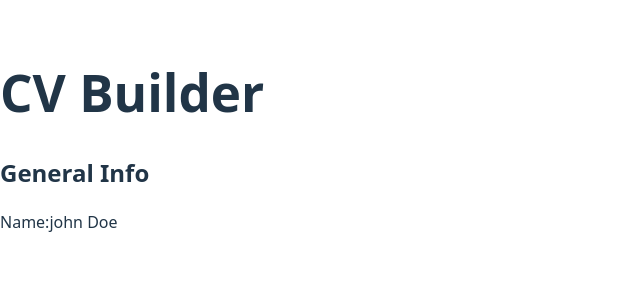
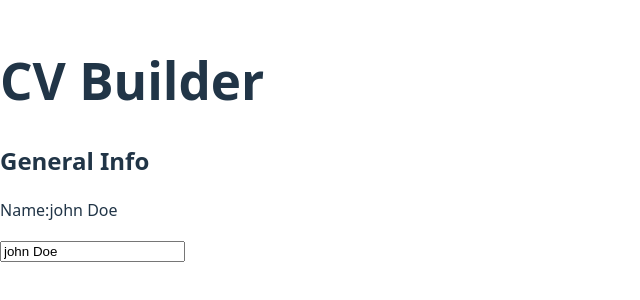
Before and after one commit to starquill/CB_Builder, a React (Vite) app: page / in a window 1280 px wide. Shown: the part 260-560 px from the top of the page, without its empty margins (0-640 px from the left). Built offline with nearby package versions, Linux system fonts and the light colour scheme.

Commit message:
Add controlled input for name field

```diff
--- a/src/App.jsx
+++ b/src/App.jsx
@@ -2,10 +2,16 @@ import React,{useState} from "react";
 
 function GeneralInfo(){
   const [name,setName]=useState("john Doe");
+  function handleNameChange(e){
+    setName(e.target.value);
+  }
   return(
   <div>
   <h2>General Info</h2>
   <p>Name:{name}</p>
+  <input type="text"
+      value={name}
+      onChange={handleNameChange} />
   </div>
   )
 }
```
